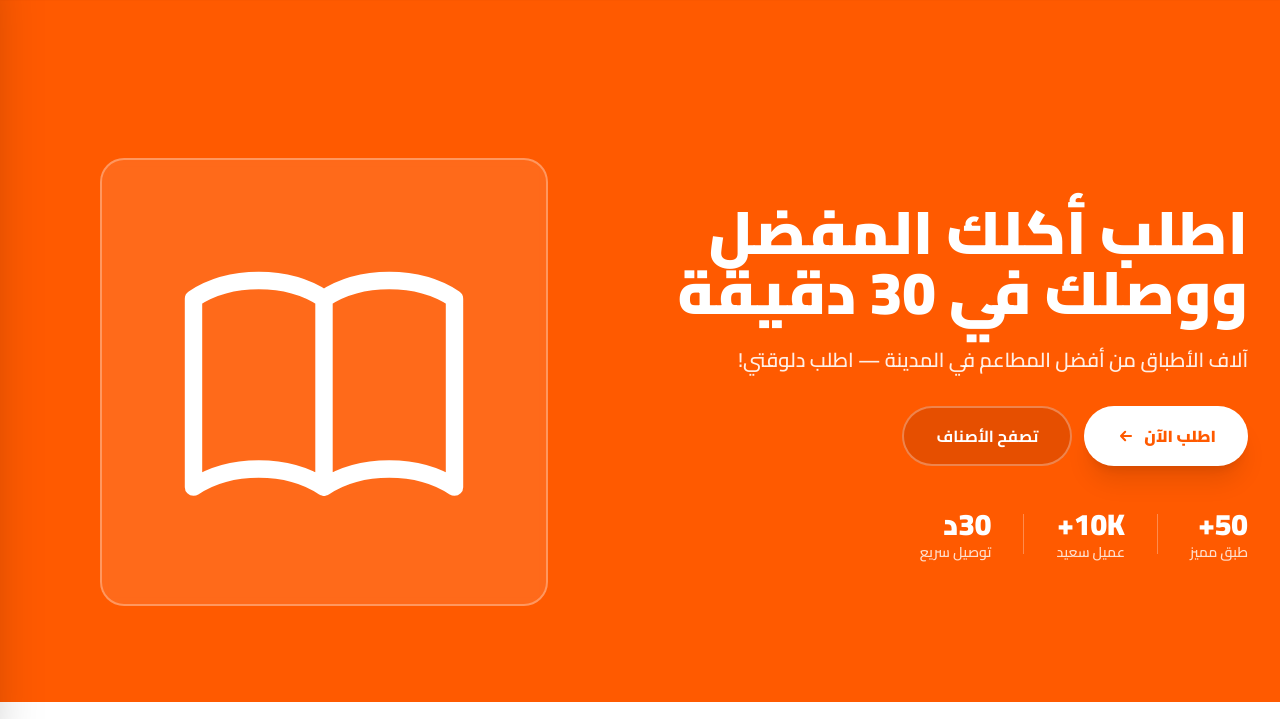
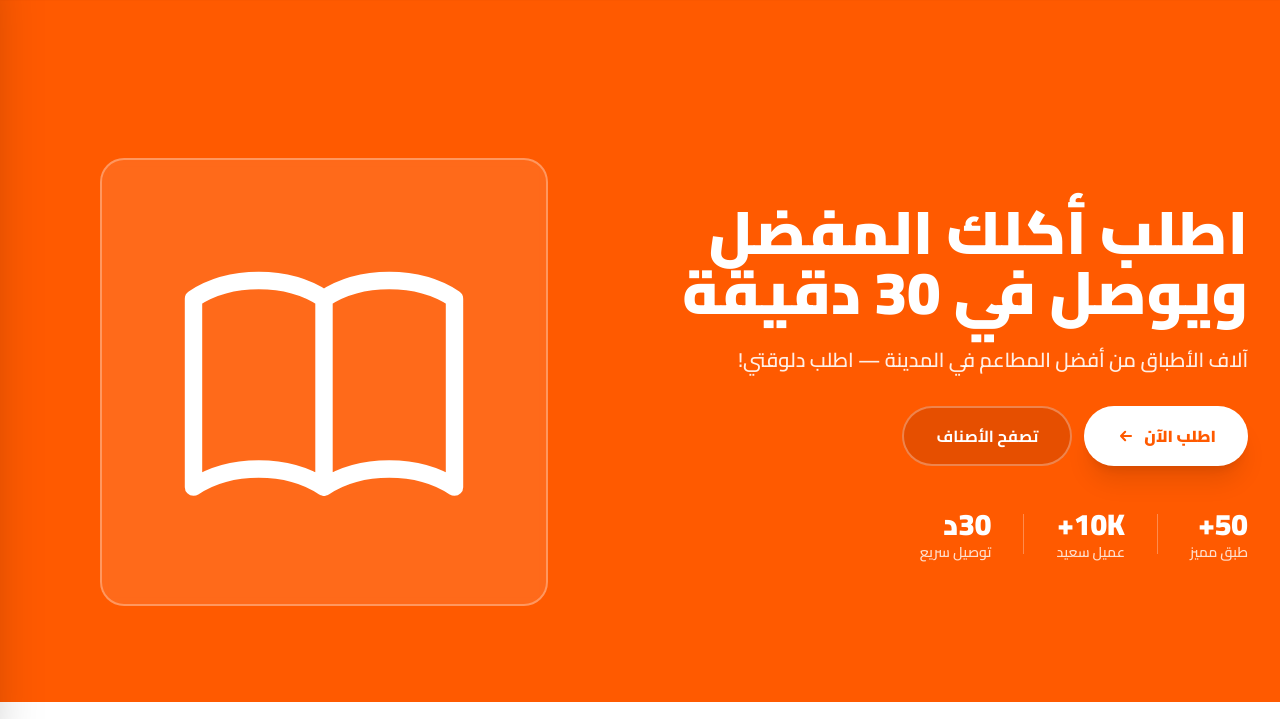
Before and after one commit to ZESTT/rest, a plain HTML site: page index.html in a window 1280 px wide. Shown: the part 66-785 px from the top of the page. Drawn offline with nearby package versions, Linux system fonts and the light colour scheme; no server answers.

Commit message:
Update index.html

```diff
--- a/index.html
+++ b/index.html
@@ -124,7 +124,7 @@
                 <div class="text-white">
                     <h1 class="text-4xl md:text-5xl lg:text-6xl font-black leading-tight mb-6">
                         اطلب أكلك المفضل<br>
-                        <span class="text-white">ووصلك في 30 دقيقة</span>
+                        <span class="text-white">ويوصل في 30 دقيقة</span>
                     </h1>
                     <p class="text-lg md:text-xl text-white/90 mb-8 font-semibold">
                         آلاف الأطباق من أفضل المطاعم في المدينة — اطلب دلوقتي!
```
